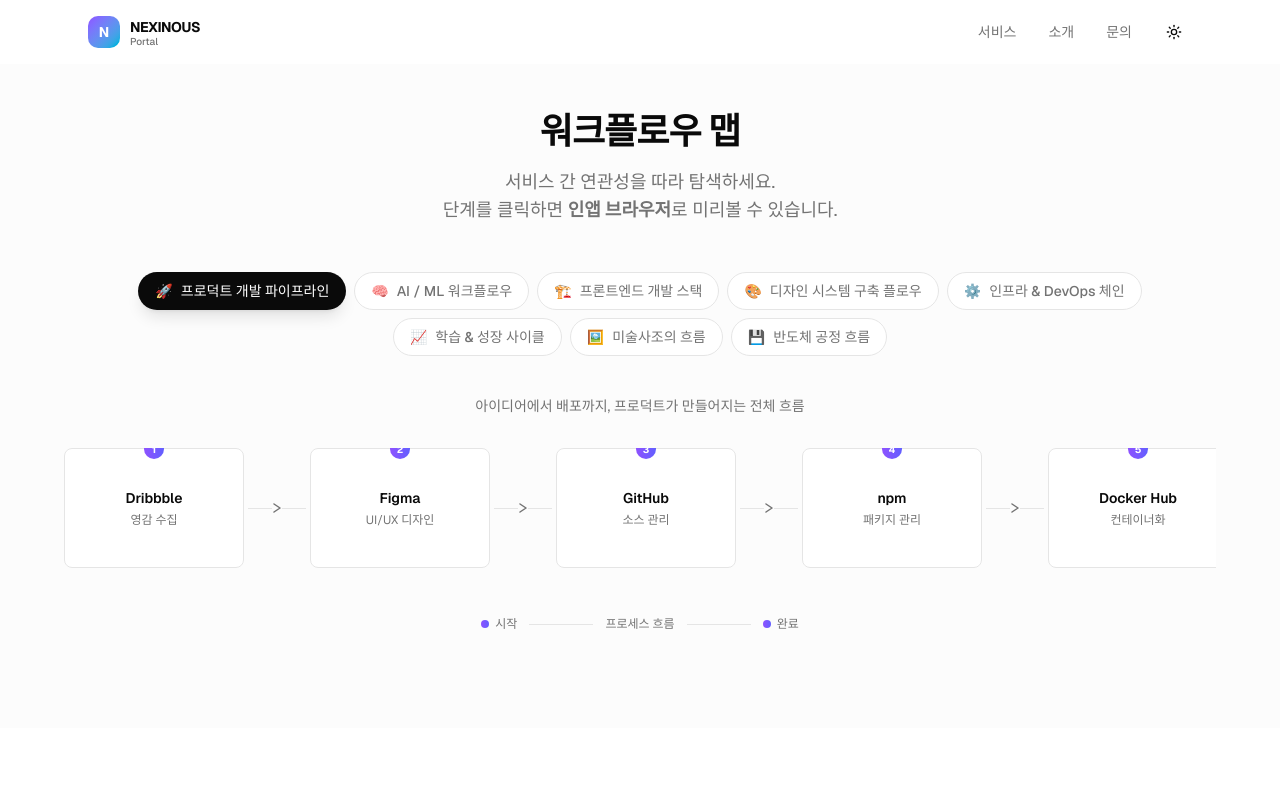
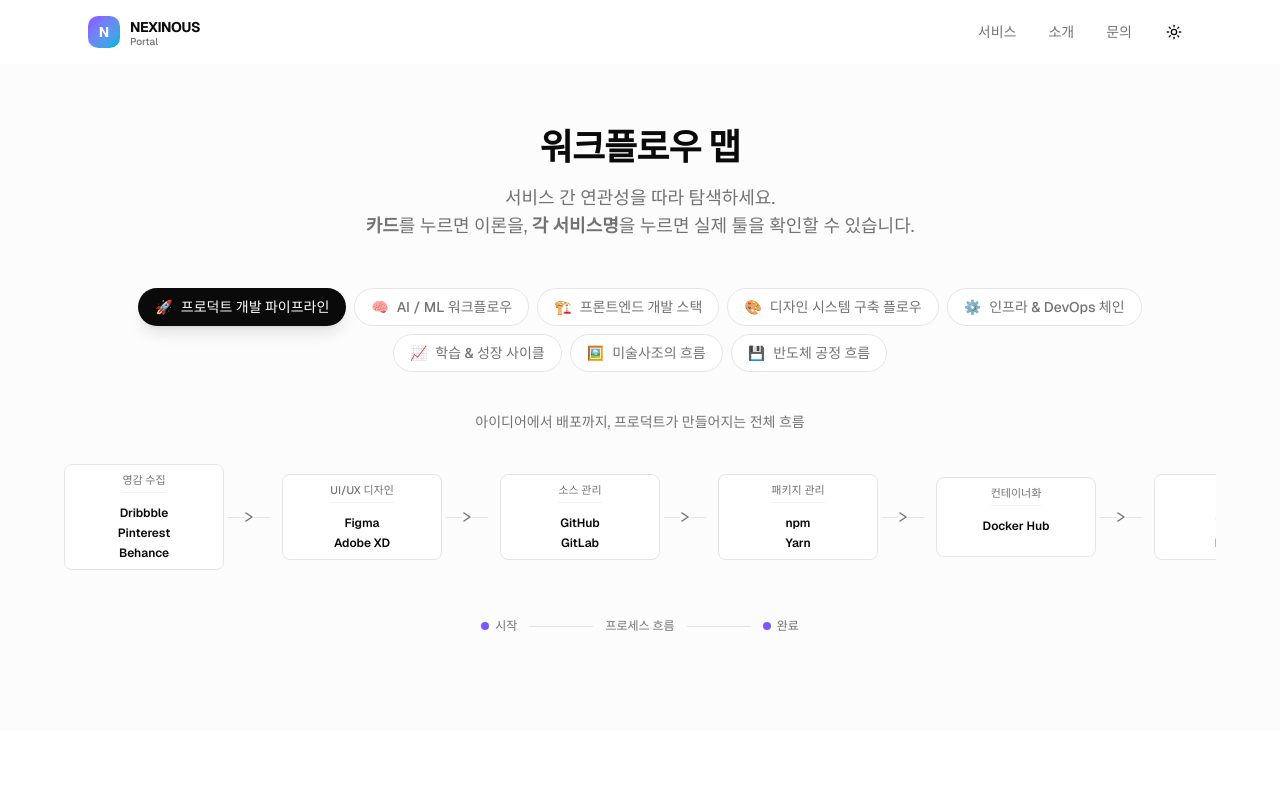
Before and after one commit to withAIcolleague/guidepage, a Next.js app: page / in a window 1280 px wide. Shown: the top 800 px of the page. Built offline with nearby package versions, Linux system fonts and the light colour scheme.

Commit message:
feat: implement dual-link functionality with multiple tools and theory links for workflow nodes

```diff
--- a/src/components/preview-panel.tsx
+++ b/src/components/preview-panel.tsx
@@ -129,7 +129,7 @@
                 </div>
 
                 {/* 브라우저 영역 */}
-                <div className="relative h-[500px] w-full bg-background">
+                <div className="relative h-[600px] w-full bg-background">
                     {isLoading && !hasError && (
                         <div className="absolute inset-0 flex flex-col items-center justify-center gap-4 bg-background z-10">
                             <div className="h-8 w-8 animate-spin rounded-full border-4 border-primary border-t-transparent" />
--- a/src/components/quick-links-section.tsx
+++ b/src/components/quick-links-section.tsx
@@ -6,12 +6,12 @@
 
 export function QuickLinksSection() {
     const [activeChain, setActiveChain] = useState(workflowChains[0].id);
-    const [selectedNode, setSelectedNode] = useState<FlowNode | null>(null);
+    const [selectedNode, setSelectedNode] = useState<{ node: FlowNode; mode: "tool" | "theory"; toolIndex?: number } | null>(null);
 
     const selected = workflowChains.find((c) => c.id === activeChain)!;
 
     return (
-        <section className="relative w-full px-6 pt-12 pb-24">
+        <section className="relative w-full px-6 pt-16 pb-24">
             <div className="absolute inset-0 bg-muted/30" />
 
             <div className="relative mx-auto max-w-6xl">
@@ -23,7 +23,7 @@
                     <p className="mx-auto max-w-2xl text-lg text-muted-foreground">
                         서비스 간 연관성을 따라 탐색하세요.
                         <br />
-                        단계를 클릭하면 <strong>인앱 브라우저</strong>로 미리볼 수 있습니다.
+                        <strong>카드</strong>를 누르면 이론을, <strong>각 서비스명</strong>을 누르면 실제 툴을 확인할 수 있습니다.
                     </p>
                 </div>
 
@@ -54,44 +54,50 @@
 
                 {/* 플로우 시각화 */}
                 <div className="overflow-x-auto pb-4">
-                    <div className="relative mx-auto flex min-w-max items-center justify-center gap-0">
+                    <div className="relative mx-auto flex min-w-max items-center justify-center gap-2">
                         {selected.nodes.map((node, index) => (
-                            <div key={node.title} className="flex items-center">
+                            <div key={node.role} className="flex items-center">
                                 {/* 노드 */}
-                                <button
-                                    onClick={() => setSelectedNode(node)}
-                                    className="group relative flex flex-col items-center focus:outline-none"
+                                <div
+                                    onClick={() => {
+                                        if (node.theoryUrl) {
+                                            setSelectedNode({ node, mode: "theory" });
+                                        }
+                                    }}
+                                    className={`group relative flex h-auto min-h-[110px] w-[140px] cursor-pointer flex-col items-center justify-start gap-2 rounded-md border p-2 transition-all duration-300 sm:min-h-[80px] sm:w-[160px] ${selectedNode?.node.role === node.role
+                                        ? `border-foreground/50 bg-foreground/5 shadow-xl scale-105 ring-2 ring-primary ring-offset-2 ring-offset-background`
+                                        : "border-border bg-card hover:-translate-y-1 hover:shadow-lg"
+                                        }`}
                                 >
-                                    {/* 카드 */}
-                                    <div
-                                        className={`relative flex h-auto min-h-[110px] w-[150px] flex-col items-center justify-center gap-1 rounded-md border p-2 transition-all duration-300 sm:min-h-[120px] sm:w-[180px] ${selectedNode?.title === node.title
-                                            ? `border-foreground/50 bg-foreground/5 shadow-xl scale-105 ring-2 ring-primary ring-offset-2 ring-offset-background`
-                                            : "border-border bg-card hover:-translate-y-1 hover:shadow-lg"
-                                            }`}
-                                    >
-                                        {/* 스텝 번호 */}
-                                        <div
-                                            className={`absolute -top-2.5 left-1/2 flex h-5 w-5 -translate-x-1/2 items-center justify-center rounded-full bg-gradient-to-r text-[10px] font-bold text-white ${selected.gradient}`}
-                                        >
-                                            {index + 1}
-                                        </div>
+                                    {/* 역할 */}
+                                    <span className="mb-1 border-b border-border/50 pb-1 text-center text-[11px] font-medium leading-snug text-muted-foreground sm:text-[11px]">
+                                        {node.role}
+                                    </span>
 
-                                        {/* 서비스명 */}
-                                        <span className="text-xs font-semibold text-foreground sm:text-sm">
-                                            {node.title}
-                                        </span>
-
-                                        {/* 역할 */}
-                                        <span className="text-center text-[11px] leading-snug text-muted-foreground sm:text-xs text-balance">
-                                            {node.role}
-                                        </span>
+                                    {/* 서비스명 목록 */}
+                                    <div className="flex w-full flex-col gap-1">
+                                        {node.tools.map((tool, tIndex) => (
+                                            <button
+                                                key={tool.name}
+                                                onClick={(e) => {
+                                                    e.stopPropagation();
+                                                    setSelectedNode({ node, mode: "tool", toolIndex: tIndex });
+                                                }}
+                                                className={`text-center text-[11px] font-semibold transition-colors sm:text-xs ${selectedNode?.node.role === node.role && selectedNode?.toolIndex === tIndex
+                                                        ? "text-primary"
+                                                        : "text-foreground hover:text-primary"
+                                                    }`}
+                                            >
+                                                {tool.name}
+                                            </button>
+                                        ))}
                                     </div>
-                                </button>
+                                </div>
 
                                 {/* 화살표 커넥터 */}
                                 {index < selected.nodes.length - 1 && (
                                     <div className="flex items-center px-1">
-                                        <div className="h-px w-4 bg-border sm:w-6" />
+                                        <div className="h-px w-3 bg-border sm:w-4" />
                                         <svg
                                             width="10"
                                             height="10"
@@ -107,7 +113,7 @@
                                                 strokeLinejoin="round"
                                             />
                                         </svg>
-                                        <div className="h-px w-4 bg-border sm:w-6" />
+                                        <div className="h-px w-3 bg-border sm:w-4" />
                                     </div>
                                 )}
                             </div>
@@ -118,8 +124,8 @@
                 {/* 미리보기 패널 */}
                 {selectedNode && (
                     <PreviewPanel
-                        url={selectedNode.url}
-                        title={selectedNode.title}
+                        url={selectedNode.mode === "theory" ? selectedNode.node.theoryUrl! : selectedNode.node.tools[selectedNode.toolIndex!].url}
+                        title={selectedNode.mode === "theory" ? `${selectedNode.node.role} - 이론` : selectedNode.node.tools[selectedNode.toolIndex!].name}
                         isOpen={!!selectedNode}
                         onClose={() => setSelectedNode(null)}
                     />
--- a/src/data/quick-links.ts
+++ b/src/data/quick-links.ts
@@ -1,7 +1,7 @@
 export interface FlowNode {
-    title: string;
-    url: string;
+    tools: { name: string; url: string }[]; // 관련 도구 또는 서비스 목록
     role: string; // 해당 플로우에서의 역할 설명
+    theoryUrl?: string; // (Optional) 관련 이론 또는 개념 링크
 }
 
 export interface WorkflowChain {
@@ -26,13 +26,13 @@
         icon: "🚀",
         gradient: "from-violet-500 to-indigo-500",
         nodes: [
-            { title: "Dribbble", url: "https://dribbble.com", role: "영감 수집" },
-            { title: "Figma", url: "https://www.figma.com", role: "UI/UX 디자인" },
-            { title: "GitHub", url: "https://github.com", role: "소스 관리" },
-            { title: "npm", url: "https://www.npmjs.com", role: "패키지 관리" },
-            { title: "Docker Hub", url: "https://hub.docker.com", role: "컨테이너화" },
-            { title: "Vercel", url: "https://vercel.com", role: "배포" },
-            { title: "Cloudflare", url: "https://www.cloudflare.com", role: "CDN / 보안" },
+            { tools: [{ name: "Dribbble", url: "https://dribbble.com" }, { name: "Pinterest", url: "https://pinterest.com" }, { name: "Behance", url: "https://behance.net" }], role: "영감 수집", theoryUrl: "https://www.google.com" },
+            { tools: [{ name: "Figma", url: "https://www.figma.com" }, { name: "Adobe XD", url: "https://www.adobe.com/products/xd.html" }], role: "UI/UX 디자인", theoryUrl: "https://ko.wikipedia.org/wiki/사용자_인터페이스_디자인" },
+            { tools: [{ name: "GitHub", url: "https://github.com" }, { name: "GitLab", url: "https://gitlab.com" }], role: "소스 관리", theoryUrl: "https://ko.wikipedia.org/wiki/버전_관리" },
+            { tools: [{ name: "npm", url: "https://www.npmjs.com" }, { name: "Yarn", url: "https://yarnpkg.com" }], role: "패키지 관리", theoryUrl: "https://ko.wikipedia.org/wiki/패키지_관리자" },
+            { tools: [{ name: "Docker Hub", url: "https://hub.docker.com" }], role: "컨테이너화", theoryUrl: "https://ko.wikipedia.org/wiki/OS_수준_가상화" },
+            { tools: [{ name: "Vercel", url: "https://vercel.com" }, { name: "Netlify", url: "https://www.netlify.com" }], role: "배포", theoryUrl: "https://ko.wikipedia.org/wiki/소프트웨어_배포" },
+            { tools: [{ name: "Cloudflare", url: "https://www.cloudflare.com" }], role: "CDN / 보안", theoryUrl: "https://ko.wikipedia.org/wiki/콘텐츠_전송_네트워크" },
         ],
     },
     {
@@ -42,12 +42,12 @@
         icon: "🧠",
         gradient: "from-cyan-500 to-blue-500",
         nodes: [
-            { title: "Papers with Code", url: "https://paperswithcode.com", role: "논문 리서치" },
-            { title: "Kaggle", url: "https://www.kaggle.com", role: "데이터 & 실험" },
-            { title: "Google AI Studio", url: "https://aistudio.google.com", role: "모델 프로토타입" },
-            { title: "Hugging Face", url: "https://huggingface.co", role: "모델 허브" },
-            { title: "ChatGPT", url: "https://chat.openai.com", role: "AI 어시스턴트" },
-            { title: "Replicate", url: "https://replicate.com", role: "모델 서빙" },
+            { tools: [{ name: "Papers with Code", url: "https://paperswithcode.com" }, { name: "ArXiv", url: "https://arxiv.org" }], role: "논문 리서치", theoryUrl: "https://ko.wikipedia.org/wiki/인공지능" },
+            { tools: [{ name: "Kaggle", url: "https://www.kaggle.com" }, { name: "Colab", url: "https://colab.research.google.com" }], role: "데이터 & 실험", theoryUrl: "https://ko.wikipedia.org/wiki/데이터_사이언스" },
+            { tools: [{ name: "Google AI Studio", url: "https://aistudio.google.com" }], role: "모델 프로토타입", theoryUrl: "https://ko.wikipedia.org/wiki/기계_학습" },
+            { tools: [{ name: "Hugging Face", url: "https://huggingface.co" }], role: "모델 허브", theoryUrl: "https://ko.wikipedia.org/wiki/자연어_처리" },
+            { tools: [{ name: "ChatGPT", url: "https://chat.openai.com" }, { name: "Claude", url: "https://claude.ai" }, { name: "Gemini", url: "https://gemini.google.com" }], role: "AI 어시스턴트", theoryUrl: "https://ko.wikipedia.org/wiki/거대_언어_모델" },
+            { tools: [{ name: "Replicate", url: "https://replicate.com" }], role: "모델 서빙", theoryUrl: "https://ko.wikipedia.org/wiki/클라우드_컴퓨팅" },
         ],
     },
     {
@@ -57,12 +57,12 @@
         icon: "🏗️",
         gradient: "from-emerald-500 to-teal-500",
         nodes: [
-            { title: "MDN Web Docs", url: "https://developer.mozilla.org", role: "웹 표준 기초" },
-            { title: "TypeScript Docs", url: "https://www.typescriptlang.org/docs", role: "타입 시스템" },
-            { title: "React Docs", url: "https://react.dev", role: "UI 라이브러리" },
-            { title: "Tailwind CSS", url: "https://tailwindcss.com/docs", role: "스타일링" },
-            { title: "Next.js Docs", url: "https://nextjs.org/docs", role: "풀스택 프레임워크" },
-            { title: "CodePen", url: "https://codepen.io", role: "프로토타이핑" },
+            { tools: [{ name: "MDN Web Docs", url: "https://developer.mozilla.org" }, { name: "W3Schools", url: "https://www.w3schools.com" }], role: "웹 표준 기초", theoryUrl: "https://ko.wikipedia.org/wiki/월드_와이드_웹" },
+            { tools: [{ name: "TypeScript Docs", url: "https://www.typescriptlang.org/docs" }], role: "타입 시스템", theoryUrl: "https://ko.wikipedia.org/wiki/타입_시스템" },
+            { tools: [{ name: "React Docs", url: "https://react.dev" }, { name: "Vue.js", url: "https://vuejs.org" }], role: "UI 라이브러리", theoryUrl: "https://ko.wikipedia.org/wiki/리액트_(자바스크립트_라이브러리)" },
+            { tools: [{ name: "Tailwind CSS", url: "https://tailwindcss.com/docs" }, { name: "Bootstrap", url: "https://getbootstrap.com" }], role: "스타일링", theoryUrl: "https://ko.wikipedia.org/wiki/CSS" },
+            { tools: [{ name: "Next.js Docs", url: "https://nextjs.org/docs" }, { name: "Remix", url: "https://remix.run" }], role: "풀스택 프레임워크", theoryUrl: "https://ko.wikipedia.org/wiki/웹_프레임워크" },
+            { tools: [{ name: "CodePen", url: "https://codepen.io" }, { name: "StackBlitz", url: "https://stackblitz.com" }], role: "프로토타이핑", theoryUrl: "https://ko.wikipedia.org/wiki/소프트웨어_프로토타이핑" },
         ],
     },
     {
@@ -72,11 +72,11 @@
         icon: "🎨",
         gradient: "from-pink-500 to-rose-500",
         nodes: [
-            { title: "Behance", url: "https://www.behance.net", role: "트렌드 조사" },
-            { title: "Coolors", url: "https://coolors.co", role: "색상 팔레트" },
-            { title: "Google Fonts", url: "https://fonts.google.com", role: "타이포그래피" },
-            { title: "Unsplash", url: "https://unsplash.com", role: "이미지 에셋" },
-            { title: "Figma", url: "https://www.figma.com", role: "컴포넌트 설계" },
+            { tools: [{ name: "Behance", url: "https://www.behance.net" }], role: "트렌드 조사", theoryUrl: "https://ko.wikipedia.org/wiki/경향" },
+            { tools: [{ name: "Coolors", url: "https://coolors.co" }, { name: "Adobe Color", url: "https://color.adobe.com" }], role: "색상 팔레트", theoryUrl: "https://ko.wikipedia.org/wiki/색_체계" },
+            { tools: [{ name: "Google Fonts", url: "https://fonts.google.com" }], role: "타이포그래피", theoryUrl: "https://ko.wikipedia.org/wiki/타이포그래피" },
+            { tools: [{ name: "Unsplash", url: "https://unsplash.com" }, { name: "Pexels", url: "https://www.pexels.com" }], role: "이미지 에셋", theoryUrl: "https://ko.wikipedia.org/wiki/사진술" },
+            { tools: [{ name: "Figma", url: "https://www.figma.com" }], role: "컴포넌트 설계", theoryUrl: "https://ko.wikipedia.org/wiki/시스템_설계" },
         ],
     },
     {
@@ -86,12 +86,12 @@
         icon: "⚙️",
         gradient: "from-amber-500 to-orange-500",
         nodes: [
-            { title: "GitHub", url: "https://github.com", role: "코드 & CI/CD" },
-            { title: "Docker Hub", url: "https://hub.docker.com", role: "컨테이너 이미지" },
-            { title: "AWS", url: "https://aws.amazon.com", role: "클라우드 컴퓨팅" },
-            { title: "Google Cloud", url: "https://cloud.google.com", role: "데이터 & AI 인프라" },
-            { title: "Supabase", url: "https://supabase.com", role: "BaaS / 데이터베이스" },
-            { title: "Cloudflare", url: "https://www.cloudflare.com", role: "엣지 네트워크" },
+            { tools: [{ name: "GitHub Actions", url: "https://github.com/features/actions" }, { name: "Jenkins", url: "https://www.jenkins.io" }], role: "코드 & CI/CD", theoryUrl: "https://ko.wikipedia.org/wiki/지속적_통합" },
+            { tools: [{ name: "Docker Hub", url: "https://hub.docker.com" }], role: "컨테이너 이미지", theoryUrl: "https://ko.wikipedia.org/wiki/OS_수준_가상화" },
+            { tools: [{ name: "AWS", url: "https://aws.amazon.com" }, { name: "Azure", url: "https://azure.microsoft.com" }], role: "클라우드 컴퓨팅", theoryUrl: "https://ko.wikipedia.org/wiki/클라우드_컴퓨팅" },
+            { tools: [{ name: "Google Cloud", url: "https://cloud.google.com" }], role: "데이터 & AI 인프라", theoryUrl: "https://ko.wikipedia.org/wiki/빅_데이터" },
+            { tools: [{ name: "Supabase", url: "https://supabase.com" }, { name: "Firebase", url: "https://firebase.google.com" }], role: "BaaS / 데이터베이스", theoryUrl: "https://ko.wikipedia.org/wiki/서비스형_백엔드" },
+            { tools: [{ name: "Cloudflare", url: "https://www.cloudflare.com" }], role: "엣지 네트워크", theoryUrl: "https://ko.wikipedia.org/wiki/에지_컴퓨팅" },
         ],
     },
     {
@@ -101,13 +101,13 @@
         icon: "📈",
         gradient: "from-purple-500 to-violet-500",
         nodes: [
-            { title: "W3Schools", url: "https://www.w3schools.com", role: "기초 학습" },
-            { title: "freeCodeCamp", url: "https://www.freecodecamp.org", role: "실습 코딩" },
-            { title: "Stack Overflow", url: "https://stackoverflow.com", role: "문제 해결" },
-            { title: "VS Code Docs", url: "https://code.visualstudio.com/docs", role: "도구 숙련" },
-            { title: "Dev.to", url: "https://dev.to", role: "지식 공유" },
-            { title: "Hacker News", url: "https://news.ycombinator.com", role: "트렌드 파악" },
-            { title: "Product Hunt", url: "https://www.producthunt.com", role: "프로덕트 발굴" },
+            { tools: [{ name: "W3Schools", url: "https://www.w3schools.com" }, { name: "MDN", url: "https://developer.mozilla.org" }], role: "기초 학습", theoryUrl: "https://ko.wikipedia.org/wiki/평생_교육" },
+            { tools: [{ name: "freeCodeCamp", url: "https://www.freecodecamp.org" }, { name: "LeetCode", url: "https://leetcode.com" }], role: "실습 코딩", theoryUrl: "https://ko.wikipedia.org/wiki/컴퓨터_프로그래밍" },
+            { tools: [{ name: "Stack Overflow", url: "https://stackoverflow.com" }, { name: "Reddit", url: "https://www.reddit.com/r/programming" }], role: "문제 해결", theoryUrl: "https://ko.wikipedia.org/wiki/지식_공유" },
+            { tools: [{ name: "VS Code Docs", url: "https://code.visualstudio.com/docs" }], role: "도구 숙련", theoryUrl: "https://ko.wikipedia.org/wiki/통합_개발_환경" },
+            { tools: [{ name: "Dev.to", url: "https://dev.to" }, { name: "Medium", url: "https://medium.com" }], role: "지식 공유", theoryUrl: "https://ko.wikipedia.org/wiki/블로그" },
+            { tools: [{ name: "Hacker News", url: "https://news.ycombinator.com" }], role: "트렌드 파악", theoryUrl: "https://ko.wikipedia.org/wiki/정보기술" },
+            { tools: [{ name: "Product Hunt", url: "https://www.producthunt.com" }], role: "프로덕트 발굴", theoryUrl: "https://ko.wikipedia.org/wiki/혁신" },
         ],
     },
     {
@@ -117,13 +117,13 @@
         icon: "🖼️",
         gradient: "from-rose-500 to-red-500",
         nodes: [
-            { title: "르네상스", url: "https://ko.wikipedia.org/wiki/르네상스_미술", role: "재생 & 휴머니즘" },
-            { title: "바로크", url: "https://ko.wikipedia.org/wiki/바로크", role: "역동성 & 감정" },
-            { title: "인상주의", url: "https://ko.wikipedia.org/wiki/인상주의", role: "빛과 순간" },
-            { title: "입체파", url: "https://ko.wikipedia.org/wiki/입체파", role: "다시점 & 해체" },
-            { title: "초현실주의", url: "https://ko.wikipedia.org/wiki/초현실주의", role: "무의식 & 꿈" },
-            { title: "팝아트", url: "https://ko.wikipedia.org/wiki/팝_아트", role: "대중문화" },
-            { title: "현대미술", url: "https://ko.wikipedia.org/wiki/현대_미술", role: "개념 & 융합" },
+            { tools: [{ name: "위키백과", url: "https://ko.wikipedia.org/wiki/르네상스_미술" }, { name: "구글 아트 & 컬처", url: "https://artsandculture.google.com/entity/renaissance/m06f_6" }], role: "재생 & 휴머니즘", theoryUrl: "https://ko.wikipedia.org/wiki/인문주의" },
+            { tools: [{ name: "위키백과", url: "https://ko.wikipedia.org/wiki/바로크" }], role: "역동성 & 감정", theoryUrl: "https://ko.wikipedia.org/wiki/감정" },
+            { tools: [{ name: "위키백과", url: "https://ko.wikipedia.org/wiki/인상주의" }], role: "빛과 순간", theoryUrl: "https://ko.wikipedia.org/wiki/빛" },
+            { tools: [{ name: "위키백과", url: "https://ko.wikipedia.org/wiki/입체파" }], role: "다시점 & 해체", theoryUrl: "https://ko.wikipedia.org/wiki/포스트모더니즘" },
+            { tools: [{ name: "위키백과", url: "https://ko.wikipedia.org/wiki/초현실주의" }], role: "무의식 & 꿈", theoryUrl: "https://ko.wikipedia.org/wiki/무의식" },
+            { tools: [{ name: "위키백과", url: "https://ko.wikipedia.org/wiki/팝_아트" }], role: "대중문화", theoryUrl: "https://ko.wikipedia.org/wiki/대중문화" },
+            { tools: [{ name: "위키백과", url: "https://ko.wikipedia.org/wiki/현대_미술" }], role: "개념 & 융합", theoryUrl: "https://ko.wikipedia.org/wiki/개념_미술" },
         ],
     },
     {
@@ -133,13 +133,13 @@
         icon: "💾",
         gradient: "from-blue-600 to-cyan-600",
         nodes: [
-            { title: "Fabless", url: "https://ko.wikipedia.org/wiki/팹리스_반도체_기업", role: "설계 & 기획" },
-            { title: "Design House", url: "https://ko.wikipedia.org/wiki/반도체_설계", role: "설계 최적화" },
-            { title: "Wafer Fab", url: "https://ko.wikipedia.org/wiki/파운드리", role: "전공정 (8대 공정)" },
-            { title: "EDS Test", url: "https://ko.wikipedia.org/wiki/반도체_테스트", role: "수율 선별" },
-            { title: "Packaging (OSAT)", url: "https://ko.wikipedia.org/wiki/반도체_패키징", role: "후공정 & 조립" },
-            { title: "Distributor", url: "https://ko.wikipedia.org/wiki/유통", role: "글로벌 유통" },
-            { title: "Application", url: "https://ko.wikipedia.org/wiki/전자기기", role: "최종 탑재" },
+            { tools: [{ name: "삼성전자 반도체", url: "https://semiconductor.samsung.com/kr/" }, { name: "NVIDIA", url: "https://www.nvidia.com" }], role: "설계 & 기획", theoryUrl: "https://ko.wikipedia.org/wiki/시스템_온_칩" },
+            { tools: [{ name: "ARM", url: "https://www.arm.com" }], role: "설계 최적화", theoryUrl: "https://ko.wikipedia.org/wiki/집적_회로_설계" },
+            { tools: [{ name: "TSMC", url: "https://www.tsmc.com" }, { name: "SK하이닉스", url: "https://www.skhynix.com" }], role: "전공정 (8대 공정)", theoryUrl: "https://ko.wikipedia.org/wiki/반도체_제조" },
+            { tools: [{ name: "삼성전자 기술센터", url: "https://www.samsung.com/sec/about-us/company-info/tech-center/" }], role: "수율 선별", theoryUrl: "https://ko.wikipedia.org/wiki/반도체_테스트" },
+            { tools: [{ name: "Amkor", url: "https://www.amkor.com" }], role: "후공정 & 조립", theoryUrl: "https://ko.wikipedia.org/wiki/반도체_패키징" },
+            { tools: [{ name: "DigiKey", url: "https://www.digikey.kr" }, { name: "Mouser", url: "https://www.mouser.kr" }], role: "유통", theoryUrl: "https://ko.wikipedia.org/wiki/공급망_관리" },
+            { tools: [{ name: "Apple", url: "https://www.apple.com" }, { name: "Tesla", url: "https://www.tesla.com" }], role: "최종 탑재", theoryUrl: "https://ko.wikipedia.org/wiki/임베디드_시스템" },
         ],
     },
 ];
```
